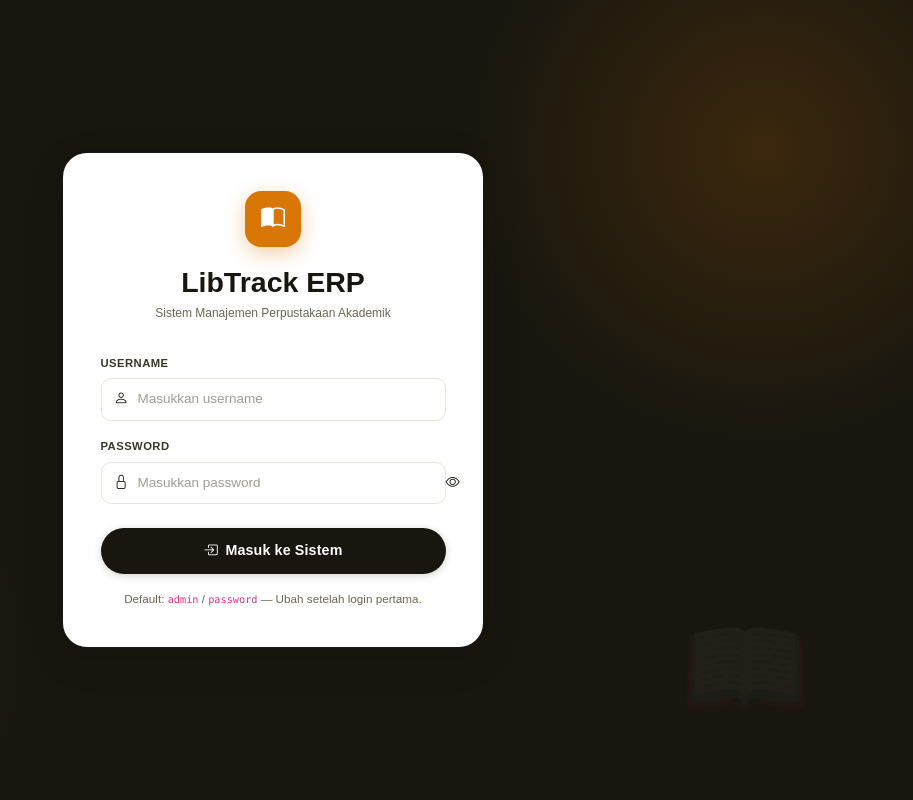
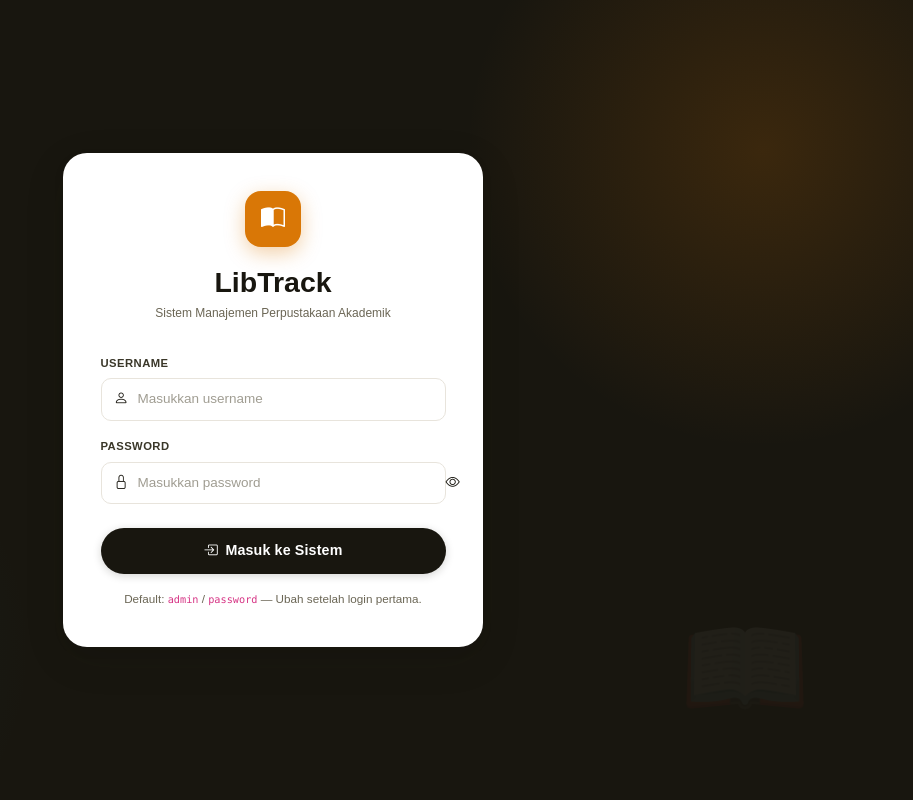
Before and after one commit to lanss-id/librtrack, a PHP site: page /login.php in a window 1280 px wide. Shown: the whole page, without its empty margins (367-1280 px from the left). Run offline with PHP 8.4, Linux system fonts and the light colour scheme.

Commit message:
delete: name erp

```diff
--- a/includes/header.php
+++ b/includes/header.php
@@ -11,7 +11,7 @@ $pageTitle = $pageTitle ?? 'Dashboard';
 <head>
     <meta charset="UTF-8">
     <meta name="viewport" content="width=device-width, initial-scale=1.0">
-    <title><?= e($pageTitle) ?> — LibTrack ERP</title>
+    <title><?= e($pageTitle) ?> — LibTrack</title>
 
     <!-- Bootstrap 5 -->
     <link rel="stylesheet" href="https://cdn.jsdelivr.net/npm/bootstrap@5.3.3/dist/css/bootstrap.min.css">
--- a/includes/sidebar.php
+++ b/includes/sidebar.php
@@ -20,7 +20,7 @@ $navItems = [
             <div class="lt-sidebar-logo"><i class="bi bi-book-half"></i></div>
             <div>
                 <div class="lt-sidebar-brand-name">LibTrack</div>
-                <div class="lt-sidebar-brand-sub">ERP System</div>
+                <div class="lt-sidebar-brand-sub">Library System</div>
             </div>
         </div>
 
@@ -71,7 +71,7 @@ $navItems = [
         <button class="lt-menu-btn" id="sidebarToggle">
             <i class="bi bi-list"></i>
         </button>
-        <span class="lt-topbar-brand">LibTrack ERP</span>
+        <span class="lt-topbar-brand">LibTrack</span>
         <span class="lt-topbar-date"><?= date('d M Y') ?></span>
     </div>
 
--- a/login.php
+++ b/login.php
@@ -73,7 +73,7 @@ $remaining = $lockoutTime - (time() - $_SESSION['login_last_attempt']);
 <head>
     <meta charset="UTF-8">
     <meta name="viewport" content="width=device-width, initial-scale=1.0">
-    <title>Login &mdash; LibTrack ERP</title>
+    <title>Login &mdash; LibTrack</title>
     <link rel="stylesheet" href="https://cdn.jsdelivr.net/npm/bootstrap@5.3.3/dist/css/bootstrap.min.css">
     <link rel="stylesheet" href="https://cdn.jsdelivr.net/npm/bootstrap-icons@1.11.3/font/bootstrap-icons.css">
     <link rel="preconnect" href="https://fonts.googleapis.com">
@@ -103,7 +103,7 @@ $remaining = $lockoutTime - (time() - $_SESSION['login_last_attempt']);
             <div class="lt-login-logo">
                 <i class="bi bi-book-half"></i>
             </div>
-            <h1 class="lt-login-title">LibTrack ERP</h1>
+            <h1 class="lt-login-title">LibTrack</h1>
             <p class="lt-login-sub">Sistem Manajemen Perpustakaan Akademik</p>
         </div>
 
```
